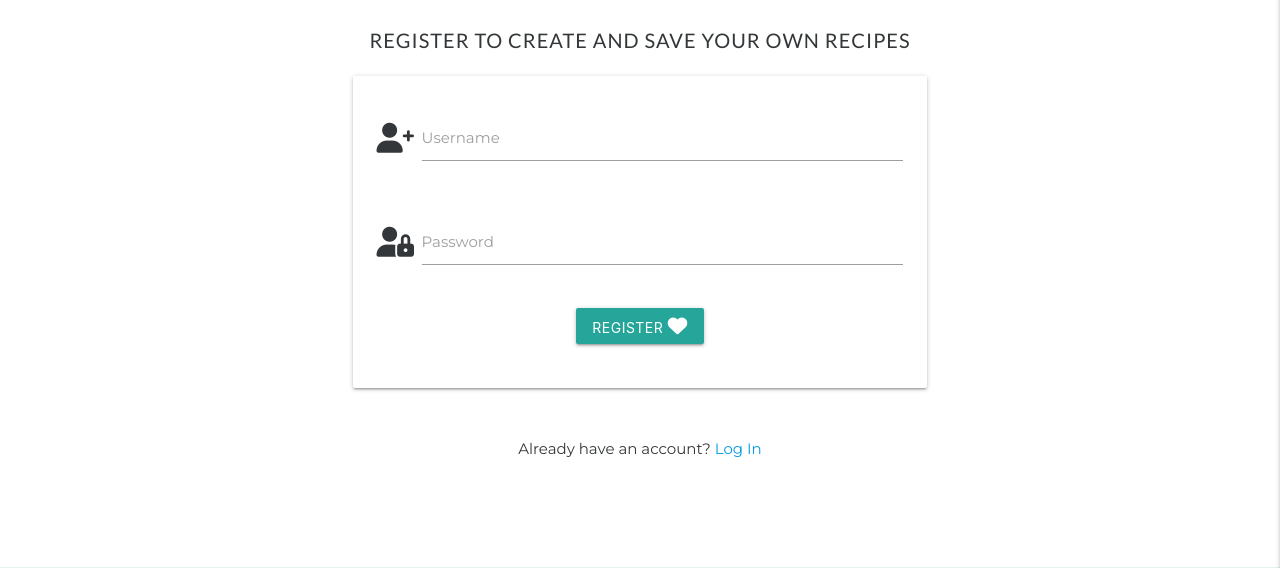
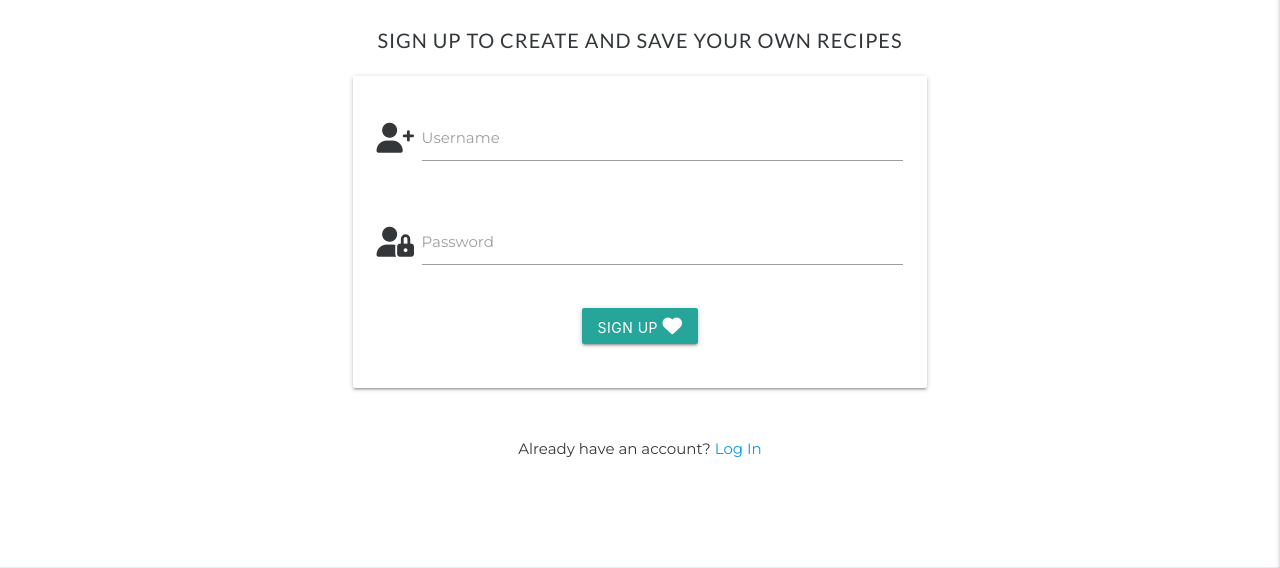
Before and after one commit to flisanp/ms3-baby-food-recipes, a Flask app: page /register in a window 1280 px wide. Shown: the part 133-701 px from the top of the page. Run offline with Flask 2, Linux system fonts and the light colour scheme; some libraries are stand-ins or nearby versions; some web fonts are replaced.

Commit message:
changed text on sign up page

```diff
--- a/templates/index.html
+++ b/templates/index.html
@@ -9,8 +9,8 @@
 
 <div class="row">
          <div class="col s12 l6">
-            <h1 class="center-align heading">Baby Food Recipes</h1>
-            <h2 class="center-align sub-heading">Is Your Baby Hungry? <a href="{{ url_for('get_recipes') }}" class="btn-small #ffc107 amber">SHOW RECIPES</a></h2>
+
+            <h1 class="center-align sub-heading">Is Your Baby Hungry? <a href="{{ url_for('get_recipes') }}" class="btn-small #ffc107 amber">SHOW RECIPES</a></h1>
 
          </div>
 
--- a/templates/register.html
+++ b/templates/register.html
@@ -2,7 +2,7 @@
 {% block content %}
 
 <div class="container">
-<h3 class="center-align">Register to create and save your own recipes</h3>
+<h3 class="center-align">Sign up to create and save your own recipes</h3>
 
 <div class="row">
     <form class="col s12 m8 offset-m2" method="POST" action=" {{ url_for('register')}}">
@@ -28,7 +28,7 @@
             <!--register button-->
             <div class="row center-align">
                 <button type="submit" class="btn">
-                    Register <i class="fas fa-heart"></i>
+                    Sign Up <i class="fas fa-heart"></i>
                 </button>
             </div>
         </div>
```
